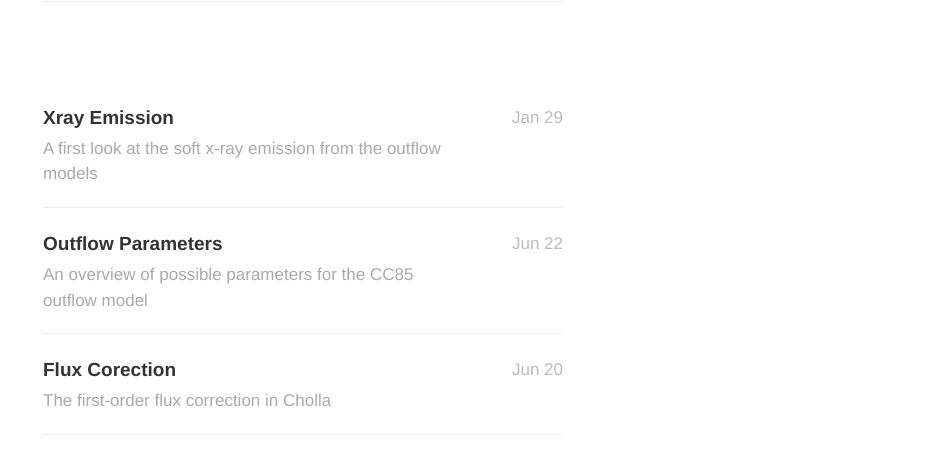
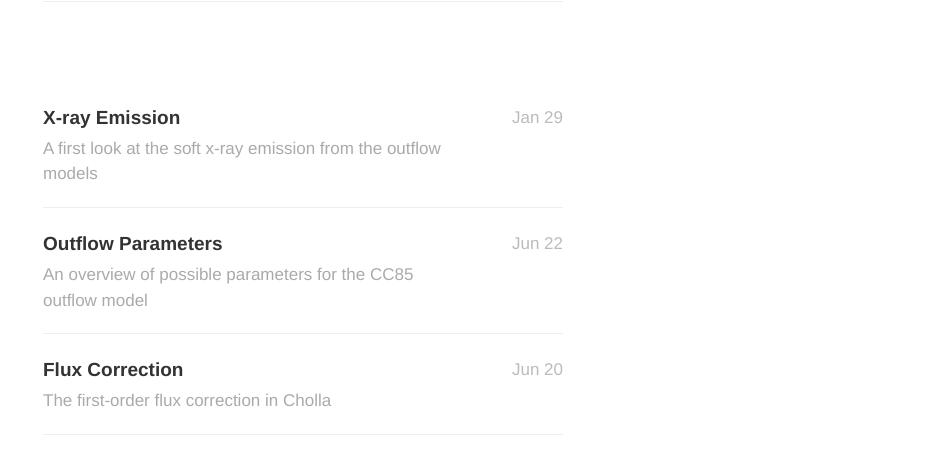
Before and after one commit to evaneschneider/site, a Jekyll site: the page built from index.html, in a window 1280 px wide and 900 px high. Shown: the part 336-797 px from the top of the window, without its empty margins (337-1280 px from the left). Built offline with Jekyll 4.4.1, drawn with Linux system fonts in a browser that asks for light colours; nearby versions of some CDN libraries; the list of posts is cut into pages by our own code.

Commit message:
changed some titles

```diff
--- a/_posts/2017-6-20-Flux-Correction.markdown
+++ b/_posts/2017-6-20-Flux-Correction.markdown
@@ -1,5 +1,5 @@
 ---
-title:  "Flux Corection"
+title:  "Flux Correction"
 date:   2017-6-20
 description: The first-order flux correction in Cholla
 ---
--- a/_posts/2018-1-29-Xray-Emission.markdown
+++ b/_posts/2018-1-29-Xray-Emission.markdown
@@ -1,5 +1,5 @@
 ---
-title:  "Xray Emission"
+title:  "X-ray Emission"
 date:   2018-1-29
 description: A first look at the soft x-ray emission from the outflow models
 ---
```
